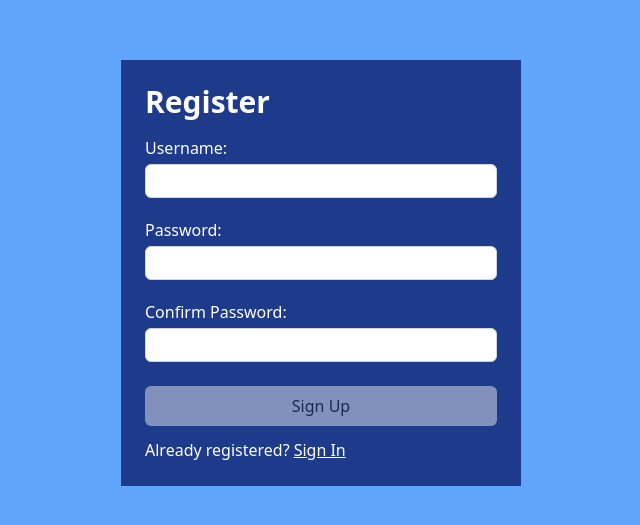
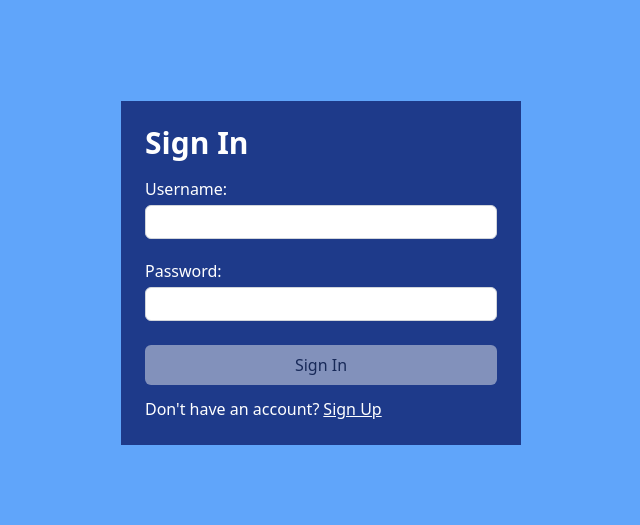
Before and after one commit to adex-badr18/react-auth, a React (Vite) app: page / in a window 1280 px wide. Shown: the part 127-652 px from the top of the page, without its empty margins (319-959 px from the left). Built offline with nearby package versions, Linux system fonts and the light colour scheme.

Commit message:
feat: Store user info in context after login

```diff
--- a/src/App.jsx
+++ b/src/App.jsx
@@ -1,10 +1,12 @@
 import { useState } from 'react';
 import Register from './pages/Register';
+import Login from './pages/Login';
 
 function App() {
     return (
         <main className='min-h-screen w-screen bg-blue-400'>
-            <Register />
+            {/* <Register /> */}
+            <Login />
         </main>
     )
 }
--- a/src/main.jsx
+++ b/src/main.jsx
@@ -2,9 +2,12 @@ import React from 'react';
 import ReactDOM from 'react-dom/client';
 import App from './App.jsx';
 import './index.css';
+import { AuthProvider } from './context/AuthProvider.jsx';
 
 ReactDOM.createRoot(document.getElementById('root')).render(
-  <React.StrictMode>
-    <App />
-  </React.StrictMode>,
+    <React.StrictMode>
+        <AuthProvider>
+            <App />
+        </AuthProvider>
+    </React.StrictMode>,
 )
--- a/src/pages/Login.jsx
+++ b/src/pages/Login.jsx
@@ -1,15 +1,13 @@
-import { useState, useRef, useEffect } from 'react';
-import { FaCheck } from "react-icons/fa6";
-import { FaTimes, FaInfoCircle } from "react-icons/fa";
+import { useState, useRef, useEffect, useContext } from 'react';
+import AuthContext from '../context/AuthProvider';
 import axios from '../api/axios';
 
-const USER_REGEX = /^[a-zA-Z][a-zA-Z0-9-_]{3,23}$/;
-const PWD_REGEX = /^(?=.*[a-z])(?=.*[A-Z])(?=.*[0-9])(?=.*[!@#$%]).{8,24}$/;
-const REGISTER_URL = '/register';
+const LOGIN_URL = '/auth';
 
 const Login = () => {
     const usernameRef = useRef();
     const errRef = useRef();
+    const { setAuth } = useContext(AuthContext);
 
     const [username, setUsername] = useState('');
     const [password, setPassword] = useState('');
@@ -27,13 +25,18 @@ const Login = () => {
     const handleSubmit = async (e) => {
         e.preventDefault();
 
-        console.log(username, password);
-        setUsername('');
-        setPassword('');
-        setSuccess(true);
+        if (username === 'badru' && password === 'badru123') {
+            setAuth({username, password});
+            setUsername('');
+            setPassword('');
+            setSuccess(true);
+        } else {
+            setErrorMsg('Invalid login details!');
+            errRef.current.focus();
+        }
 
         // try {
-        //     const response = await axios.post(REGISTER_URL,
+        //     const response = await axios.post(LOGIN_URL,
         //         { username, password },
         //         {
         //             headers: { 'Content-Type': 'application/json' },
@@ -41,16 +44,23 @@ const Login = () => {
         //         }
         //     );
 
-        //     console.log(response);
-        //     console.log(response.data);
-        //     console.log(response.accessToken);
+        //     console.log(JSON.stringify(response?.data));
+        //     console.log(JSON.stringify(response));
+        //     console.log(response?.data);
+        //     console.log(response?.data?.accessToken);
+        //     const roles = response.data?.roles;
+        //     const accessToken = response.data?.accessToken;
+        //     setAuth({username, password});
+        //     setUsername('');
+        //     setPassword('');
         //     setSuccess(true);
-        //     // Clear input fields
         // } catch (error) {
         //     if (!error?.response) {
-        //         setErrorMsg('No Server Response');
+        //         setErrorMsg('No Server Response!');
         //     } else if (error.response?.status === 400) {
-        //         setErrorMsg('Username Taken');
+        //         setErrorMsg('Incorrect username or password!');
+        //     } else if (error.response?.status === 401) {
+        //         setErrorMsg('Unauthorized!');
         //     } else {
         //         setErrorMsg('Registration Failed!');
         //     }
```
